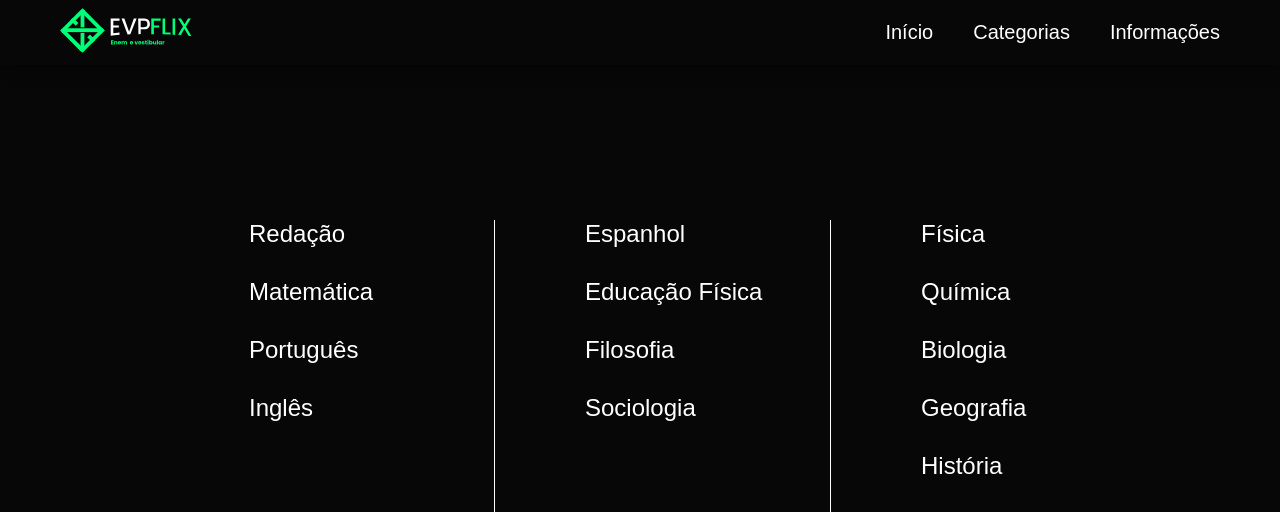
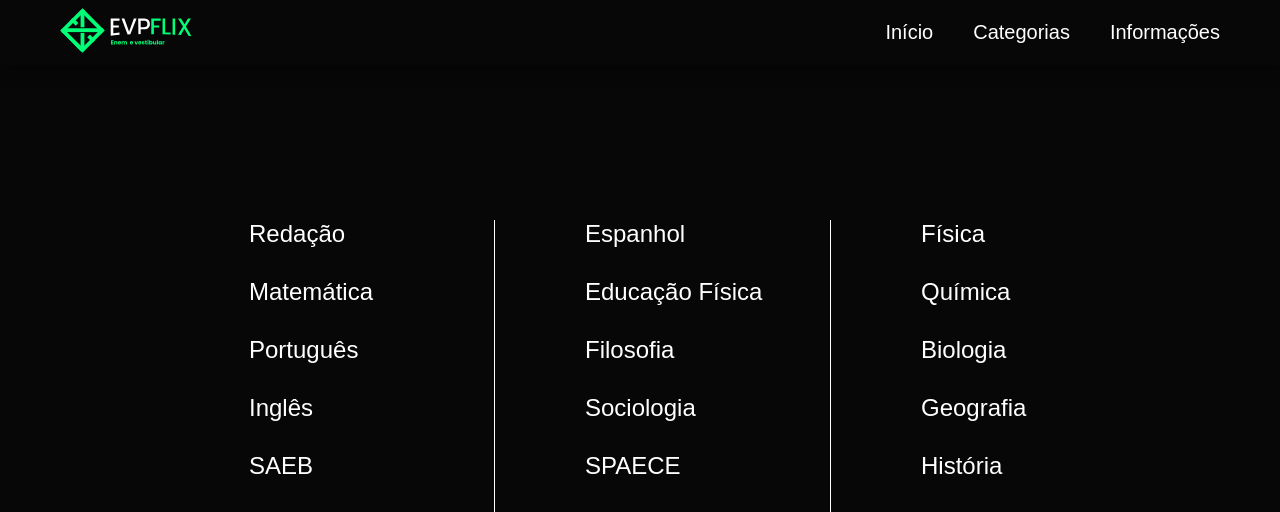
Before and after one commit to KpSantiago/ENEMFLIX_project, an Angular app in the folder enemflix/: page /subjects in a window 1280 px wide. Shown: the top 512 px of the page. Built offline with nearby package versions, Linux system fonts and the light colour scheme.

Commit message:
saeb and spaece pages added

```diff
--- a/enemflix/src/app/components/layout/side-header/side-header.component.html
+++ b/enemflix/src/app/components/layout/side-header/side-header.component.html
@@ -25,6 +25,8 @@
       <li><a routerLink="category/Educação Física">Educação Física</a></li>
       <li><a routerLink="category/Inglês">Inglês</a></li>
       <li><a routerLink="category/Espanhol">Espanhol</a></li>
+      <li><a routerLink="category/SPAECE">SPAECE</a></li>
+      <li><a routerLink="category/SAEB">SAEB</a></li>
     </ul>
   </nav>
   <div class="informationsBtn">
--- a/enemflix/src/app/components/pages/categories-menu/categories-menu.component.css
+++ b/enemflix/src/app/components/pages/categories-menu/categories-menu.component.css
@@ -38,6 +38,7 @@
   text-decoration: none;
   color: #fff;
   transition: color 0.2s;
+  cursor: pointer;
 }
 
 .subjects li:hover a {
--- a/enemflix/src/app/components/pages/categories-menu/categories-menu.component.html
+++ b/enemflix/src/app/components/pages/categories-menu/categories-menu.component.html
@@ -6,6 +6,7 @@
       <li><a (click)="redirect('category/Matemática')">Matemática</a></li>
       <li><a (click)="redirect('category/Português')">Português</a></li>
       <li><a (click)="redirect('category/Inglês')">Inglês</a></li>
+      <li><a (click)="redirect('category/SAEB')">SAEB</a></li>
     </ul>
     <ul class="subjects">
       <li>
@@ -19,6 +20,9 @@
       </li>
       <li>
         <a (click)="redirect('category/Sociologia')">Sociologia</a>
+      </li>
+      <li>
+        <a (click)="redirect('category/SPAECE')">SPAECE</a>
       </li>
     </ul>
     <ul class="subjects">
--- a/enemflix/src/app/services/categories/categories.service.ts
+++ b/enemflix/src/app/services/categories/categories.service.ts
@@ -18,7 +18,7 @@ export class CategoriesService {
   constructor(private http: HttpClient) {}
 
   getVideosCategories(query: string): Observable<Response<Categories[]>> {
-    const url = `${this.baseApiUrl}?${this.queries}&q=${query} Enem videos`;
+    const url = `${this.baseApiUrl}?${this.queries}&q=${query} Provas e ENEM`;
 
     return this.http.get<Response<Categories[]>>(url);
   }
```
Also changed, not shown: 1 other file (tests, documents, lock files or other folders).
